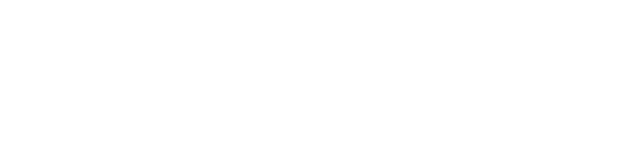
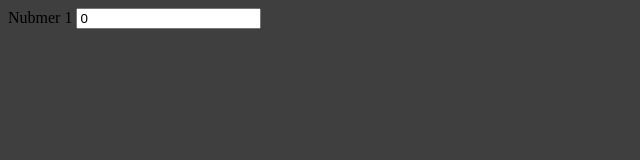
Before and after one commit to ShakiLhossain900/Helper-javascript-for-react, a plain HTML site: page index.html in a window 1280 px wide. Shown: the whole page, without its empty margins (0-640 px from the left). Drawn offline with Linux system fonts and the light colour scheme.

Commit message:
adding two number

```diff
--- a/index.html
+++ b/index.html
@@ -6,9 +6,21 @@
     <meta http-equiv="X-UA-Compatible" content="IE=edge">
     <meta name="viewport" content="width=device-width, initial-scale=1.0">
     <title>React helper </title>
+
+    <style>
+        body {
+            background-color: #3f3f3f;
+        }
+    </style>
 </head>
 
 <body>
+<div class="container">
+
+<div>Nubmer 1 <input type="number" name="one" id="one" value="0"> </div>
+
+</div>
+
 
     <!-- <h2 id="id"></h2>
 
```
